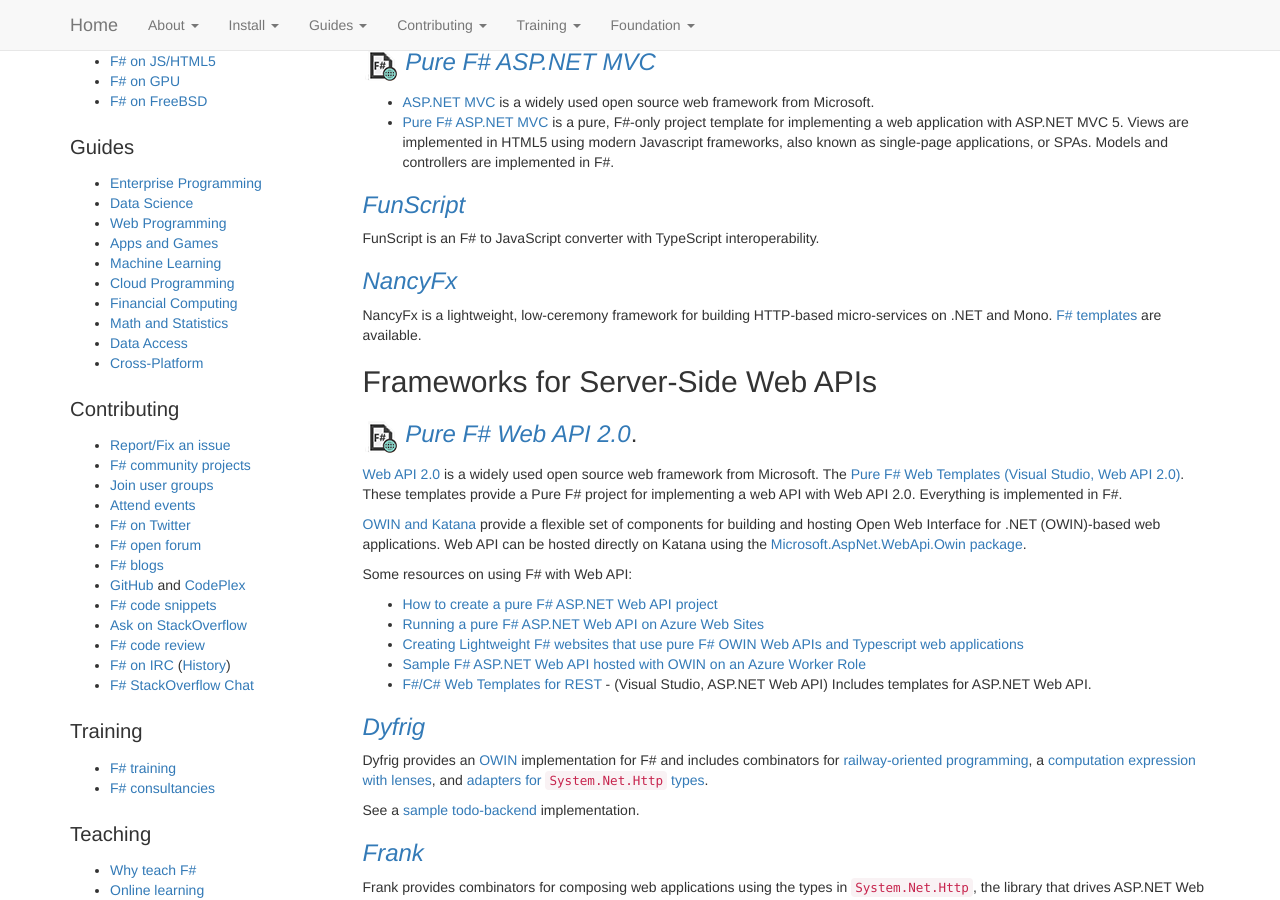
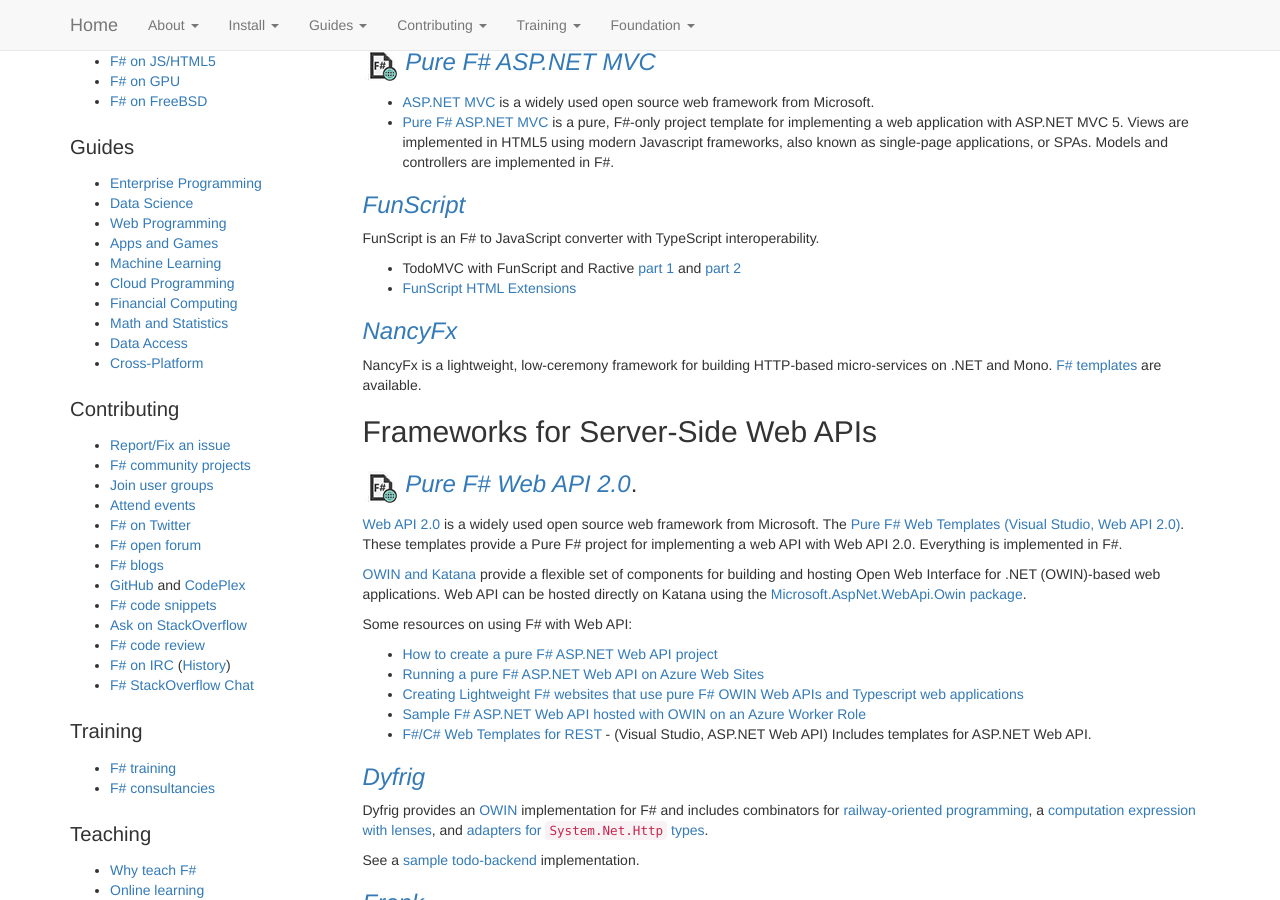
Before and after one commit to fsharp/fsharp.org, a Jekyll site: the page built from guides/web/index.md, in a window 1280 px wide and 900 px high, scrolled down 489 px. Built offline with Jekyll 4.4.1, drawn with Linux system fonts in a browser that asks for light colours; nearby versions of some CDN libraries; some web fonts are replaced; comment, search, counter and statistics services are not loaded.

Commit message:
Add links to FunScript samples.

```diff
--- a/guides/web/index.md
+++ b/guides/web/index.md
@@ -20,7 +20,7 @@
 
 ## Frameworks for Web Applications
 
-### ![logo](/images/thumbs/WebSharper.png)&nbsp;[_WebSharper_](http://www.websharper.com/home)
+### ![logo](/images/thumbs/WebSharper.png)&nbsp;[_WebSharper_](http://websharper.com/)
 
 WebSharper allows end-to-end web applications with both client and server developed in F#.
 It includes TypeScript interoperability, mobile web apps, getting started material, templates and much more.
@@ -33,6 +33,9 @@
 ### [_FunScript_](http://funscript.info/)
 
 FunScript is an F# to JavaScript converter with TypeScript interoperability.
+
+* TodoMVC with FunScript and Ractive [part 1](http://youtu.be/smyeLH6HktA) and [part 2](http://youtu.be/hhqKArYkfYA)
+* [FunScript HTML Extensions](http://youtu.be/Xmvehkj8qGM)
 
 ### [_NancyFx_](https://github.com/NancyFx/Nancy)
 
```
